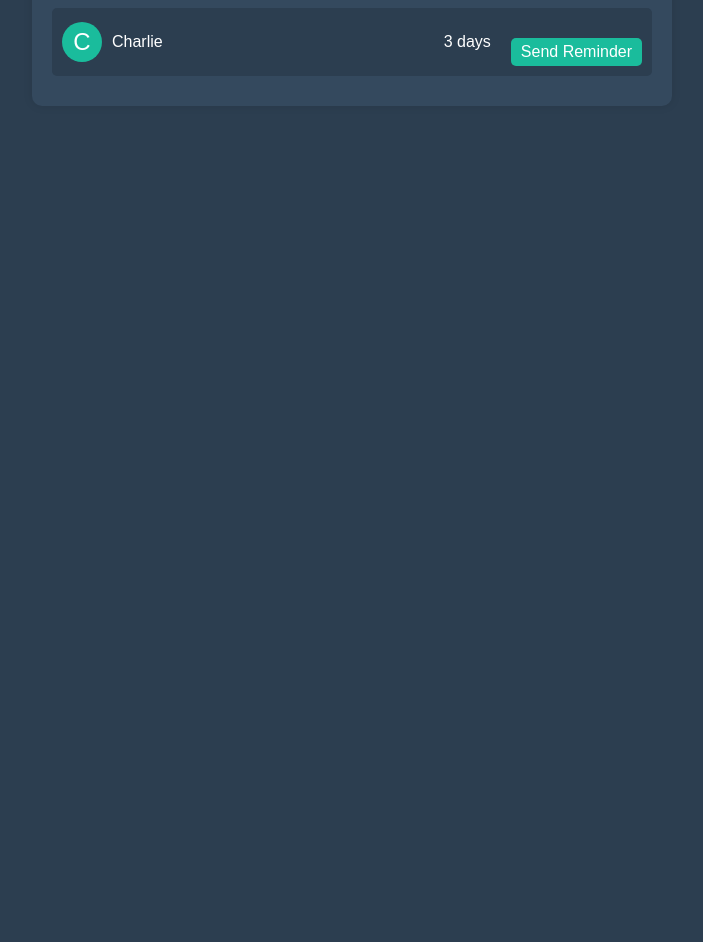
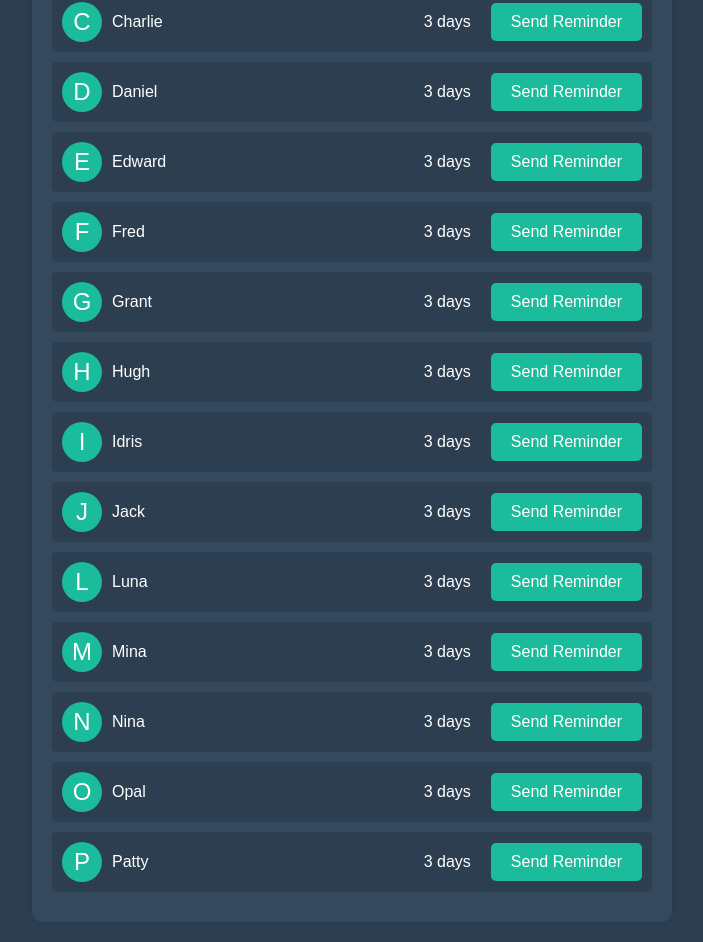
Before and after one commit to jimmydeen/zen-journal, a React (Create React App) app: page /friends in a window 1280 px wide. Shown: the part 318-1260 px from the top of the page, without its empty margins (288-991 px from the left). Before the commit the page ends 800 px from the top, so only its background shows below. Built offline with nearby package versions, Linux system fonts and the light colour scheme.

Commit message:
button on friends adjusted to be centred

```diff
--- a/src/App.css
+++ b/src/App.css
@@ -61,7 +61,6 @@ body {
 }
 
 button {
-  margin-top: 20px;
   padding: 10px 20px;
   border: none;
   border-radius: 5px;
@@ -114,7 +113,7 @@ button:hover {
   border: none;
   border-radius: 5px;
   color: white;
-  padding: 5px 10px;
+  display: inline-block;
   cursor: pointer;
 }
 
--- a/src/Friends.js
+++ b/src/Friends.js
@@ -6,6 +6,18 @@ function Friends() {
     { id: 1, name: 'Alice', streak: 5 },
     { id: 2, name: 'Bob', streak: 10 },
     { id: 3, name: 'Charlie', streak: 3 },
+    { id: 4, name: 'Daniel', streak: 3 },
+    { id: 5, name: 'Edward', streak: 3 },
+    { id: 6, name: 'Fred', streak: 3 },
+    { id: 7, name: 'Grant', streak: 3 },
+    { id: 8, name: 'Hugh', streak: 3 },
+    { id: 9, name: 'Idris', streak: 3 },
+    { id: 10, name: 'Jack', streak: 3 },
+    { id: 11, name: 'Luna', streak: 3 },
+    { id: 12, name: 'Mina', streak: 3 },
+    { id: 13, name: 'Nina', streak: 3 },
+    { id: 14, name: 'Opal', streak: 3 },
+    { id: 15, name: 'Patty', streak: 3 },
   ];
 
   const sendReminder = (name) => {
```
